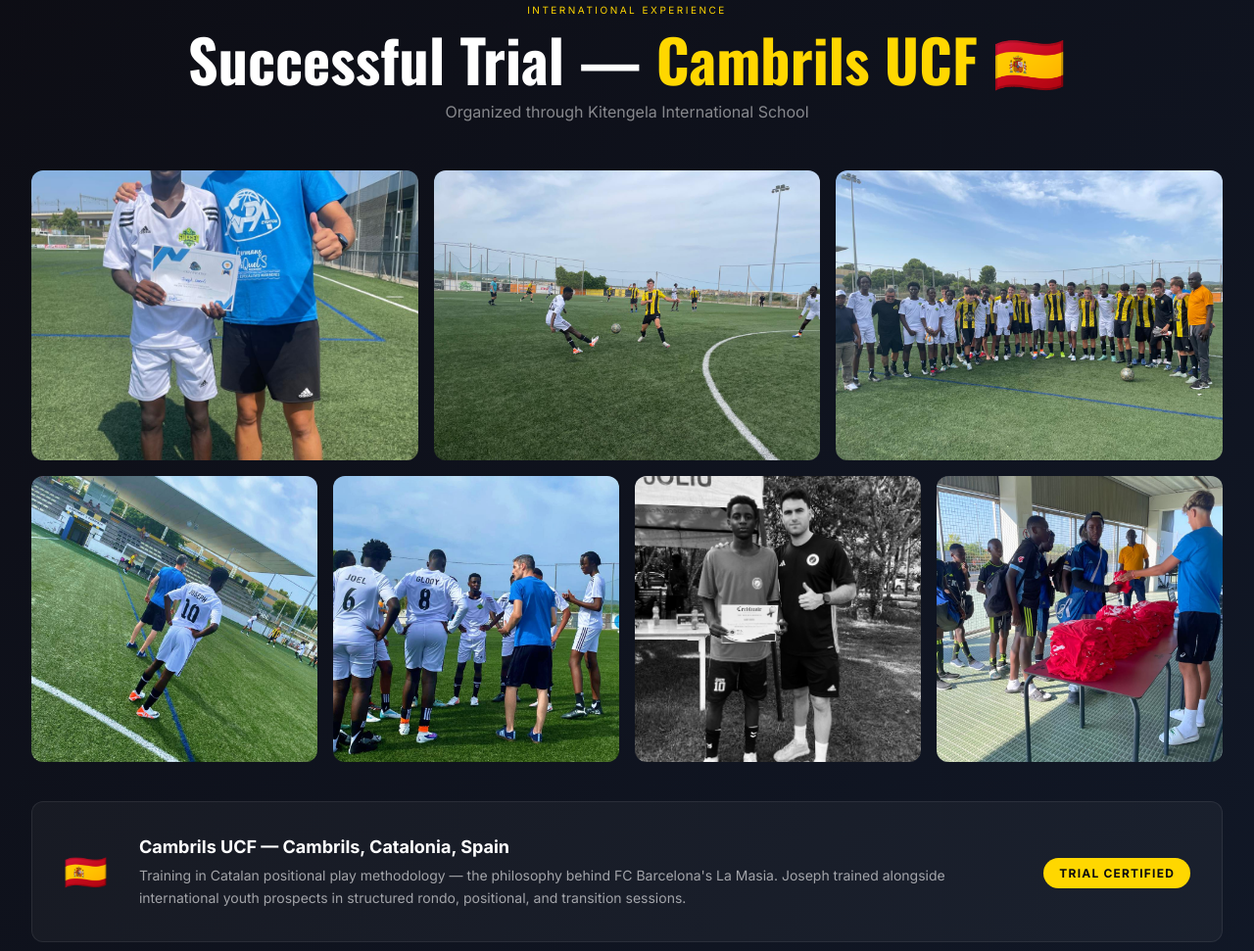
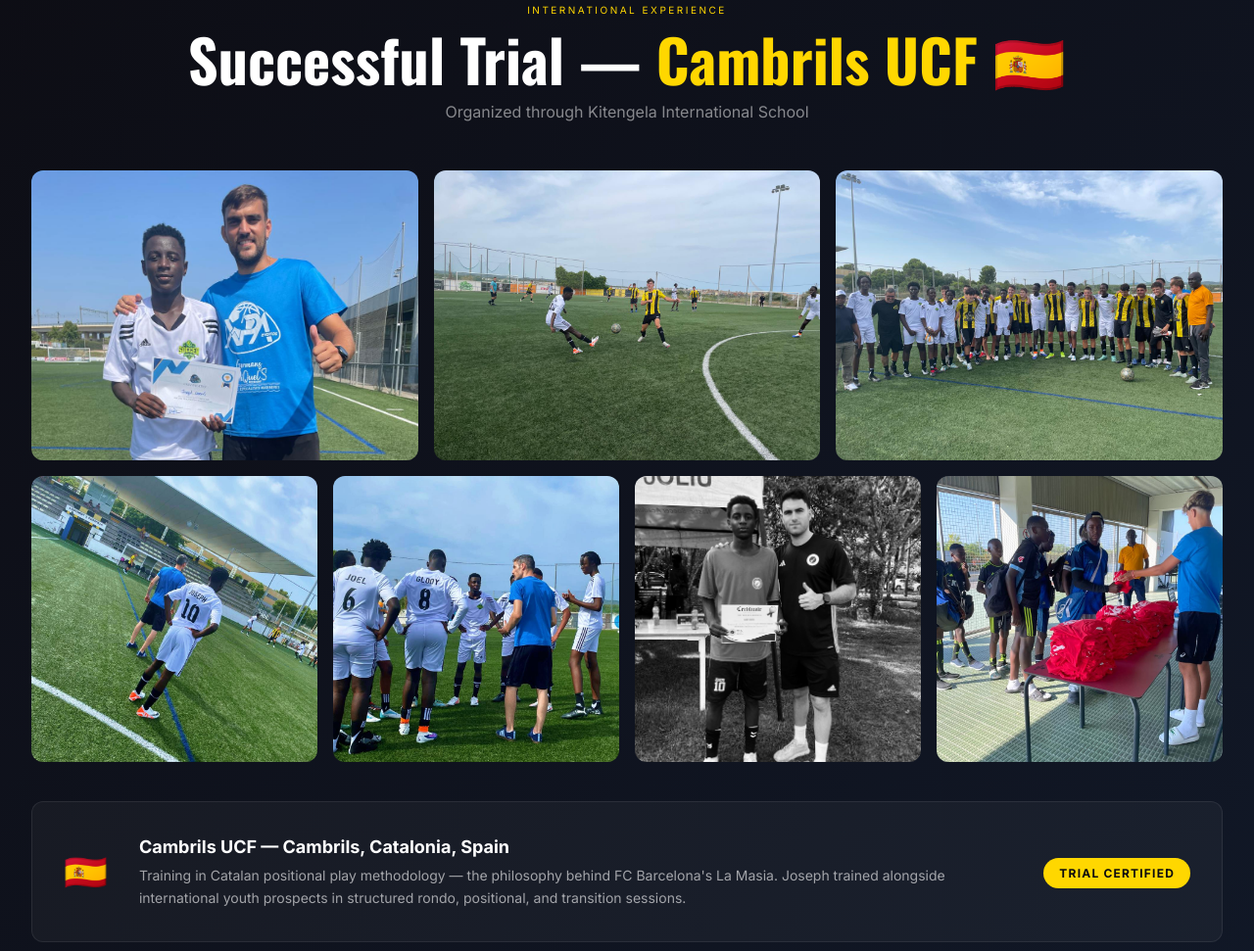
Before and after one commit to TradeFiti/player, a plain HTML site: page index.html in a window 1280 px wide. Shown: the part 1935-2906 px from the top of the page at 98% size. Drawn offline with nearby package versions, Linux system fonts and the light colour scheme; animation ran at ten frames a second.

Commit message:
fix: position trial certificate image to show faces (object-top)
Co-Authored-By: Claude Opus 4.6 (1M context) <noreply@anthropic.com>

```diff
--- a/index.html
+++ b/index.html
@@ -410,7 +410,7 @@
         <div class="gallery-item overflow-hidden rounded-xl" data-aos="fade-up" data-aos-delay="100">
           <a href="assets/images/trial-certificate.jpeg" class="glightbox" data-gallery="trial" data-title="Trial Certificate — Cambrils UCF">
             <img src="assets/images/trial-certificate.jpeg" alt="Trial Certificate — Cambrils UCF"
-                 class="w-full aspect-[4/3] object-cover" loading="lazy" />
+                 class="w-full aspect-[4/3] object-cover object-top" loading="lazy" />
           </a>
         </div>
         <div class="gallery-item overflow-hidden rounded-xl" data-aos="fade-up" data-aos-delay="200">
```
